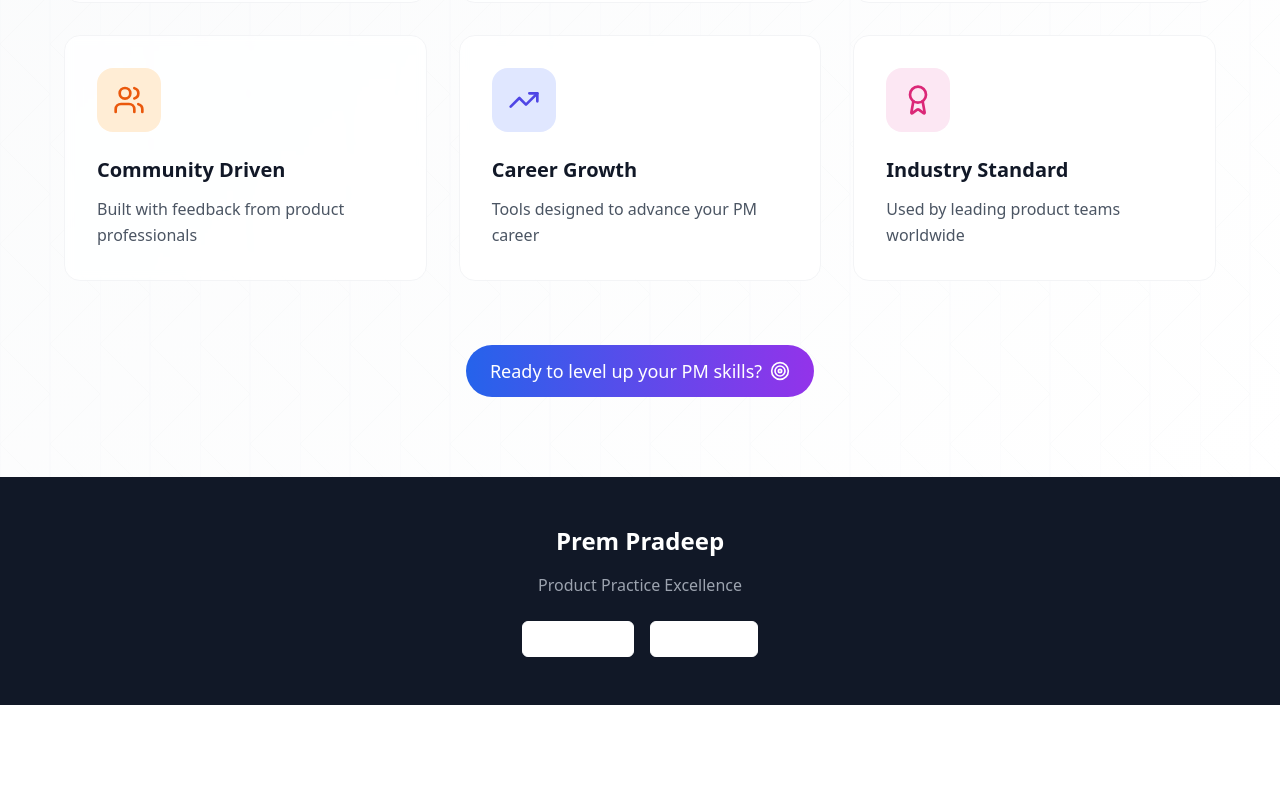
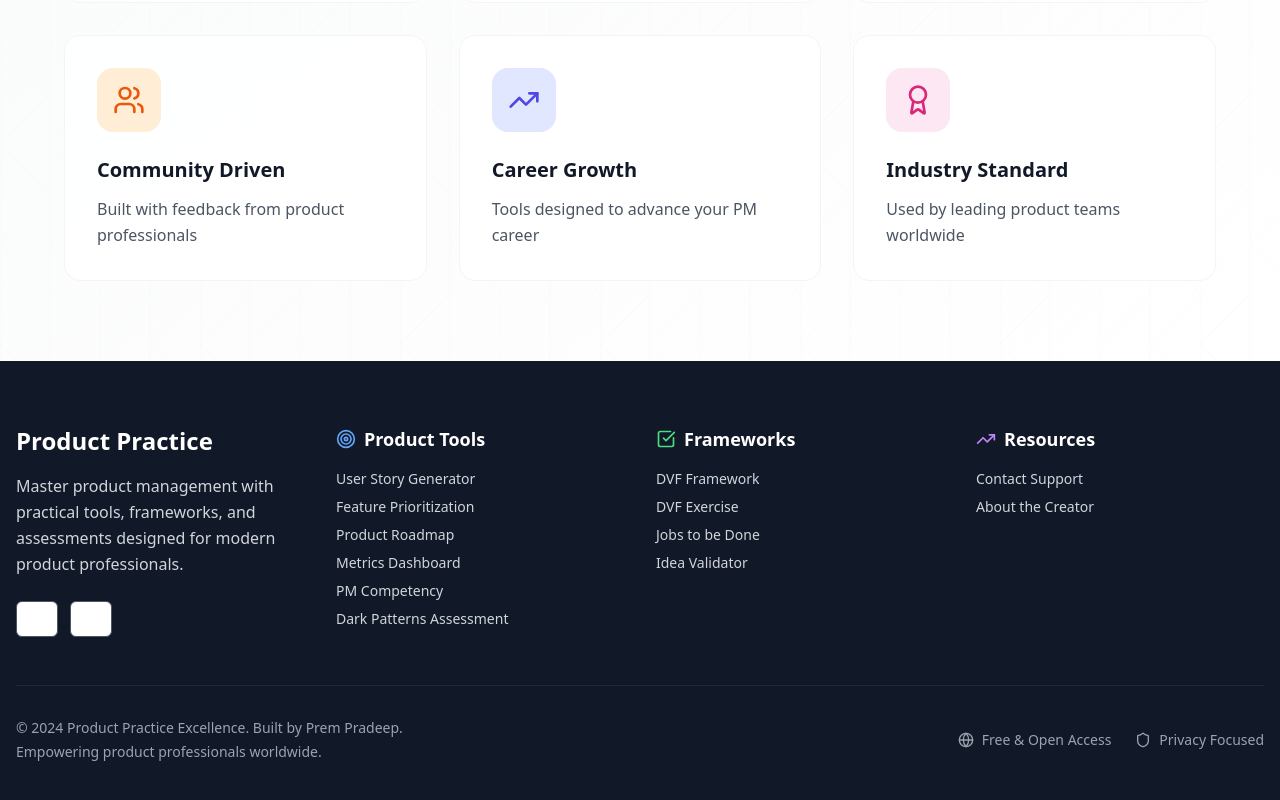
Before and after one commit to Dhivya-Bharathy/prem-product-playground-98, a React (Vite) app: page / in a window 1280 px wide. Shown: the part 2824-3624 px from the top of the page. Before the commit the page ends 3529 px from the top, so only its background shows below. Built offline with nearby package versions, Linux system fonts and the light colour scheme.

Commit message:
Remove CTA and enhance footer
Removed the "Ready to level up your PM skills?" component from the homepage. Enhanced the footer section for improved SEO, including relevant meta tags and content.

```diff
--- a/src/components/home/AboutSection.tsx
+++ b/src/components/home/AboutSection.tsx
@@ -105,14 +105,6 @@ export const AboutSection = () => {
               );
             })}
           </div>
-
-          {/* Bottom CTA */}
-          <div className="text-center mt-16">
-            <div className="inline-flex items-center gap-2 px-6 py-3 bg-gradient-to-r from-blue-600 to-purple-600 text-white rounded-full hover:from-blue-700 hover:to-purple-700 transition-all duration-300 cursor-pointer group">
-              <span className="text-lg font-medium">Ready to level up your PM skills?</span>
-              <Target className="w-5 h-5 group-hover:rotate-12 transition-transform duration-300" />
-            </div>
-          </div>
         </div>
       </div>
     </section>
--- a/src/components/home/Footer.tsx
+++ b/src/components/home/Footer.tsx
@@ -1,27 +1,129 @@
 
 import { Button } from "@/components/ui/button";
 import { Link } from "react-router-dom";
-import { Linkedin, Mail } from "lucide-react";
+import { Linkedin, Mail, Target, CheckSquare, TrendingUp, Globe, Shield, FileText } from "lucide-react";
 
 export const Footer = () => {
+  const toolsLinks = [
+    { name: "User Story Generator", href: "/tools/user-story-generator" },
+    { name: "Feature Prioritization", href: "/tools/feature-prioritization" },
+    { name: "Product Roadmap", href: "/tools/product-roadmap" },
+    { name: "Metrics Dashboard", href: "/tools/metrics-dashboard" },
+    { name: "PM Competency", href: "/tools/pm-competency" },
+    { name: "Dark Patterns Assessment", href: "/tools/dark-patterns-assessment" },
+  ];
+
+  const frameworkLinks = [
+    { name: "DVF Framework", href: "/tools/dvf-framework" },
+    { name: "DVF Exercise", href: "/tools/dvf-exercise" },
+    { name: "Jobs to be Done", href: "/tools/jobs-to-be-done" },
+    { name: "Idea Validator", href: "/tools/idea-validator" },
+  ];
+
   return (
-    <footer className="bg-gray-900 text-white py-12">
-      <div className="container mx-auto px-4 text-center">
-        <h4 className="text-2xl font-bold mb-4">Prem Pradeep</h4>
-        <p className="text-gray-400 mb-6">Product Practice Excellence</p>
-        <div className="flex justify-center gap-4">
-          <Button variant="outline" size="sm" asChild className="text-white border-white hover:bg-white hover:text-gray-900">
-            <a href="https://www.linkedin.com/in/prempradeep/" target="_blank" rel="noopener noreferrer">
-              <Linkedin className="w-4 h-4 mr-2" />
-              Connect
-            </a>
-          </Button>
-          <Button variant="outline" size="sm" asChild className="text-white border-white hover:bg-white hover:text-gray-900">
-            <Link to="/contact">
-              <Mail className="w-4 h-4 mr-2" />
-              Contact
-            </Link>
-          </Button>
+    <footer className="bg-gray-900 text-white">
+      <div className="container mx-auto px-4 py-16">
+        <div className="grid lg:grid-cols-4 md:grid-cols-2 gap-8">
+          {/* Brand Section */}
+          <div className="lg:col-span-1">
+            <h3 className="text-2xl font-bold mb-4 text-white">
+              Product Practice
+            </h3>
+            <p className="text-gray-300 mb-6 leading-relaxed">
+              Master product management with practical tools, frameworks, and assessments designed for modern product professionals.
+            </p>
+            <div className="flex gap-3">
+              <Button variant="outline" size="sm" asChild className="text-white border-gray-600 hover:bg-white hover:text-gray-900">
+                <a href="https://www.linkedin.com/in/prempradeep/" target="_blank" rel="noopener noreferrer" aria-label="Connect on LinkedIn">
+                  <Linkedin className="w-4 h-4" />
+                </a>
+              </Button>
+              <Button variant="outline" size="sm" asChild className="text-white border-gray-600 hover:bg-white hover:text-gray-900">
+                <Link to="/contact" aria-label="Contact us">
+                  <Mail className="w-4 h-4" />
+                </Link>
+              </Button>
+            </div>
+          </div>
+
+          {/* Product Tools */}
+          <div>
+            <h4 className="text-lg font-semibold mb-4 text-white flex items-center">
+              <Target className="w-5 h-5 mr-2 text-blue-400" />
+              Product Tools
+            </h4>
+            <nav className="space-y-2">
+              {toolsLinks.map((link) => (
+                <Link
+                  key={link.name}
+                  to={link.href}
+                  className="block text-gray-300 hover:text-white transition-colors duration-200 text-sm"
+                >
+                  {link.name}
+                </Link>
+              ))}
+            </nav>
+          </div>
+
+          {/* Frameworks */}
+          <div>
+            <h4 className="text-lg font-semibold mb-4 text-white flex items-center">
+              <CheckSquare className="w-5 h-5 mr-2 text-green-400" />
+              Frameworks
+            </h4>
+            <nav className="space-y-2">
+              {frameworkLinks.map((link) => (
+                <Link
+                  key={link.name}
+                  to={link.href}
+                  className="block text-gray-300 hover:text-white transition-colors duration-200 text-sm"
+                >
+                  {link.name}
+                </Link>
+              ))}
+            </nav>
+          </div>
+
+          {/* Resources */}
+          <div>
+            <h4 className="text-lg font-semibold mb-4 text-white flex items-center">
+              <TrendingUp className="w-5 h-5 mr-2 text-purple-400" />
+              Resources
+            </h4>
+            <nav className="space-y-2">
+              <Link to="/contact" className="block text-gray-300 hover:text-white transition-colors duration-200 text-sm">
+                Contact Support
+              </Link>
+              <a
+                href="https://www.linkedin.com/in/prempradeep/"
+                target="_blank"
+                rel="noopener noreferrer"
+                className="block text-gray-300 hover:text-white transition-colors duration-200 text-sm"
+              >
+                About the Creator
+              </a>
+            </nav>
+          </div>
+        </div>
+
+        {/* Bottom Bar */}
+        <div className="border-t border-gray-800 mt-12 pt-8">
+          <div className="flex flex-col md:flex-row justify-between items-center">
+            <div className="text-sm text-gray-400 mb-4 md:mb-0">
+              <p>&copy; 2024 Product Practice Excellence. Built by Prem Pradeep.</p>
+              <p className="mt-1">Empowering product professionals worldwide.</p>
+            </div>
+            <div className="flex items-center gap-6 text-sm text-gray-400">
+              <span className="flex items-center gap-2">
+                <Globe className="w-4 h-4" />
+                Free & Open Access
+              </span>
+              <span className="flex items-center gap-2">
+                <Shield className="w-4 h-4" />
+                Privacy Focused
+              </span>
+            </div>
+          </div>
         </div>
       </div>
     </footer>
```
